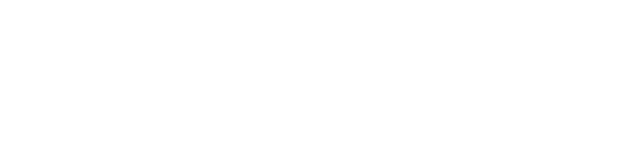
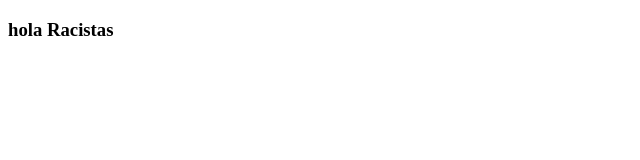
Before and after one commit to DarkWolfPvP/Ecommerce, a plain HTML site: page Racismo Fernando/index.html in a window 1280 px wide. Shown: the whole page, without its empty margins (0-640 px from the left). Drawn offline with Linux system fonts and the light colour scheme.

Commit message:
se modifica index fernando

```diff
--- a/Racismo Fernando/index.html
+++ b/Racismo Fernando/index.html
@@ -5,6 +5,9 @@
     <meta http-equiv="X-UA-Compatible" content="IE=edge">
     <meta name="viewport" content="width=device-width, initial-scale=1.0">
     <title>Document</title>
+    <div>
+        <h3>hola Racistas</h3>
+    </div>
 </head>
 <body>
 
```
